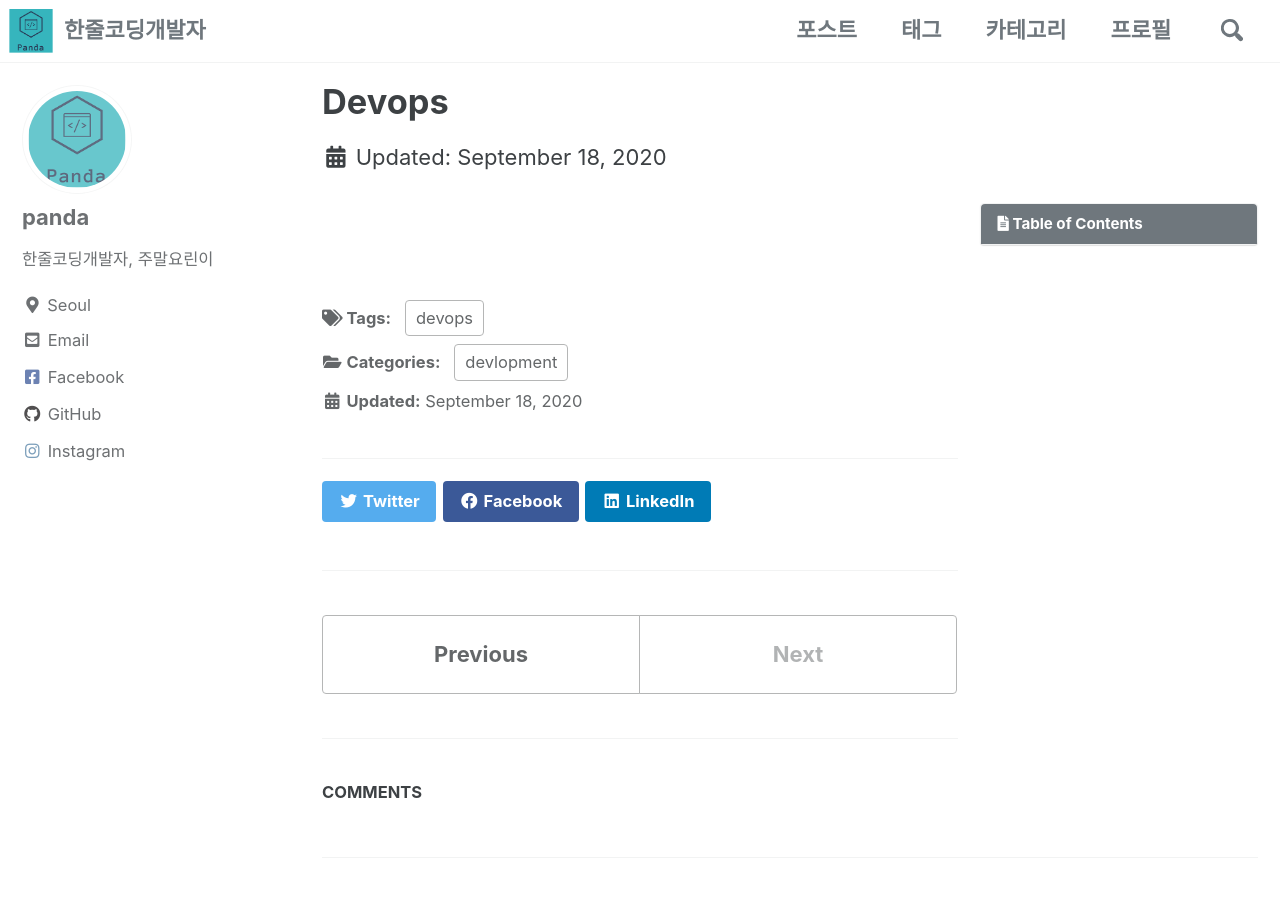
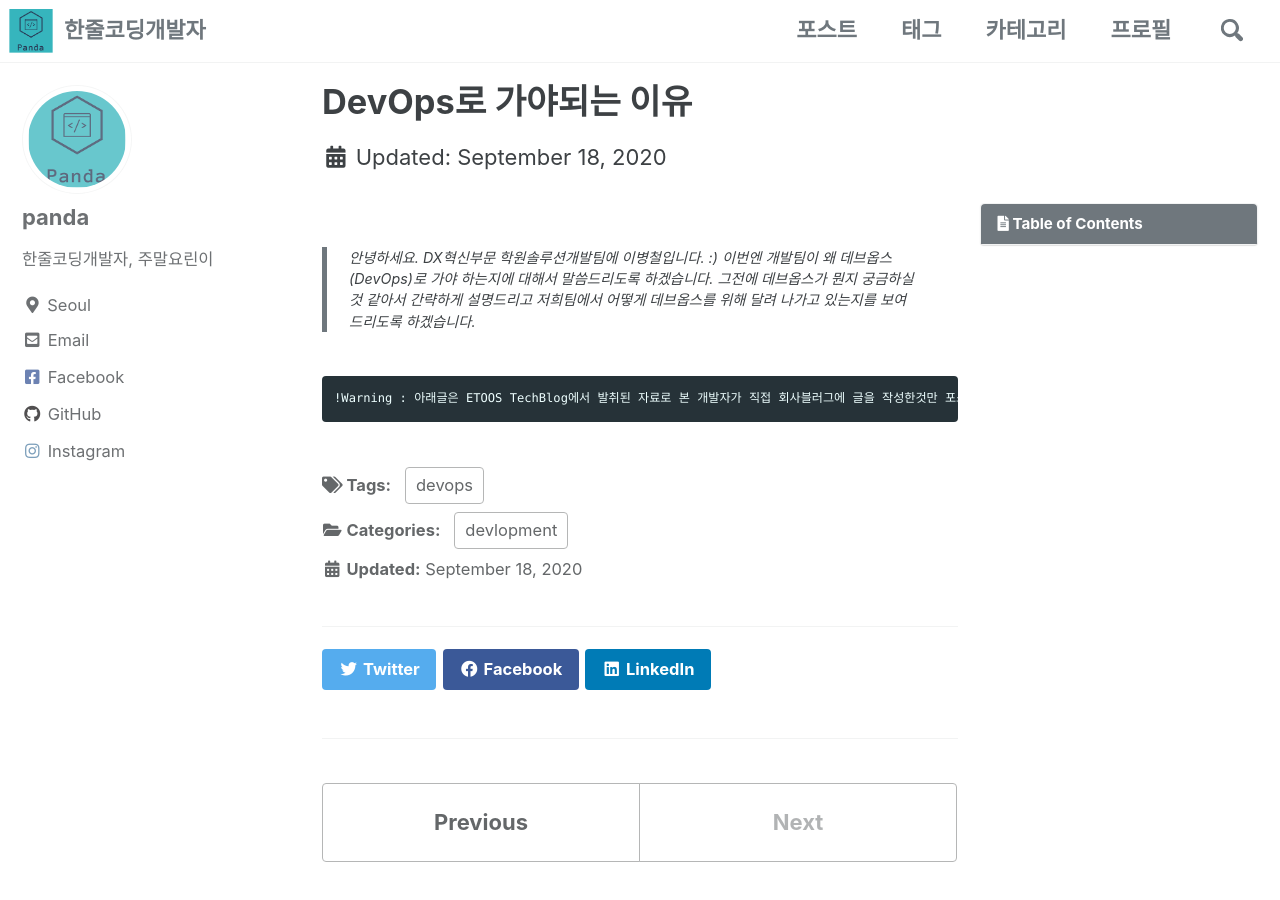
Before and after one commit to Armdiri/armdiri.github.io, a Jekyll site: the page built from _posts/2020-09-22-devops-post.md, in a window 1280 px wide and 900 px high. Built offline with Jekyll 4.4.1, drawn with Linux system fonts in a browser that asks for light colours; cached includes are drawn as plain includes; comment, search, counter and statistics services are not loaded.

Commit message:
blog html add

```diff
--- a/_posts/2020-09-22-devops-post.md
+++ b/_posts/2020-09-22-devops-post.md
@@ -1,6 +1,6 @@
 ---
-title:  "Devops"
-description: "Devops"
+title:  "DevOps로 가야되는 이유"
+description: "DevOps로 가야되는 이유"
 date: 2020-09-17 15:26:28 -0400
 categories: devlopment
 toc: true
@@ -14,3 +14,11 @@ header:
 tags:
     - devops
 ---
+
+> 안녕하세요. DX혁신부문 학원솔루션개발팀에 이병철입니다. :)
+> 이번엔 개발팀이 왜 데브옵스(DevOps)로 가야 하는지에 대해서 말씀드리도록 하겠습니다.
+> 그전에 데브옵스가 뭔지 궁금하실것 같아서 간략하게 설명드리고 저희팀에서 어떻게 데브옵스를 위해 달려 나가고 있는지를 보여드리도록 하겠습니다.
+
+~~~
+!Warning : 아래글은 ETOOS TechBlog에서 발취된 자료로 본 개발자가 직접 회사블러그에 글을 작성한것만 포스팅하였습니다.
+~~~
```
Also changed, not shown: _posts/2020-08-27-s3gateway-post.md (+4 -0 lines), _posts/2020-09-07-s3imageserver-post.md (+4 -0 lines), _posts/2020-09-17-elasticcache-post.md (+4 -0 lines).
